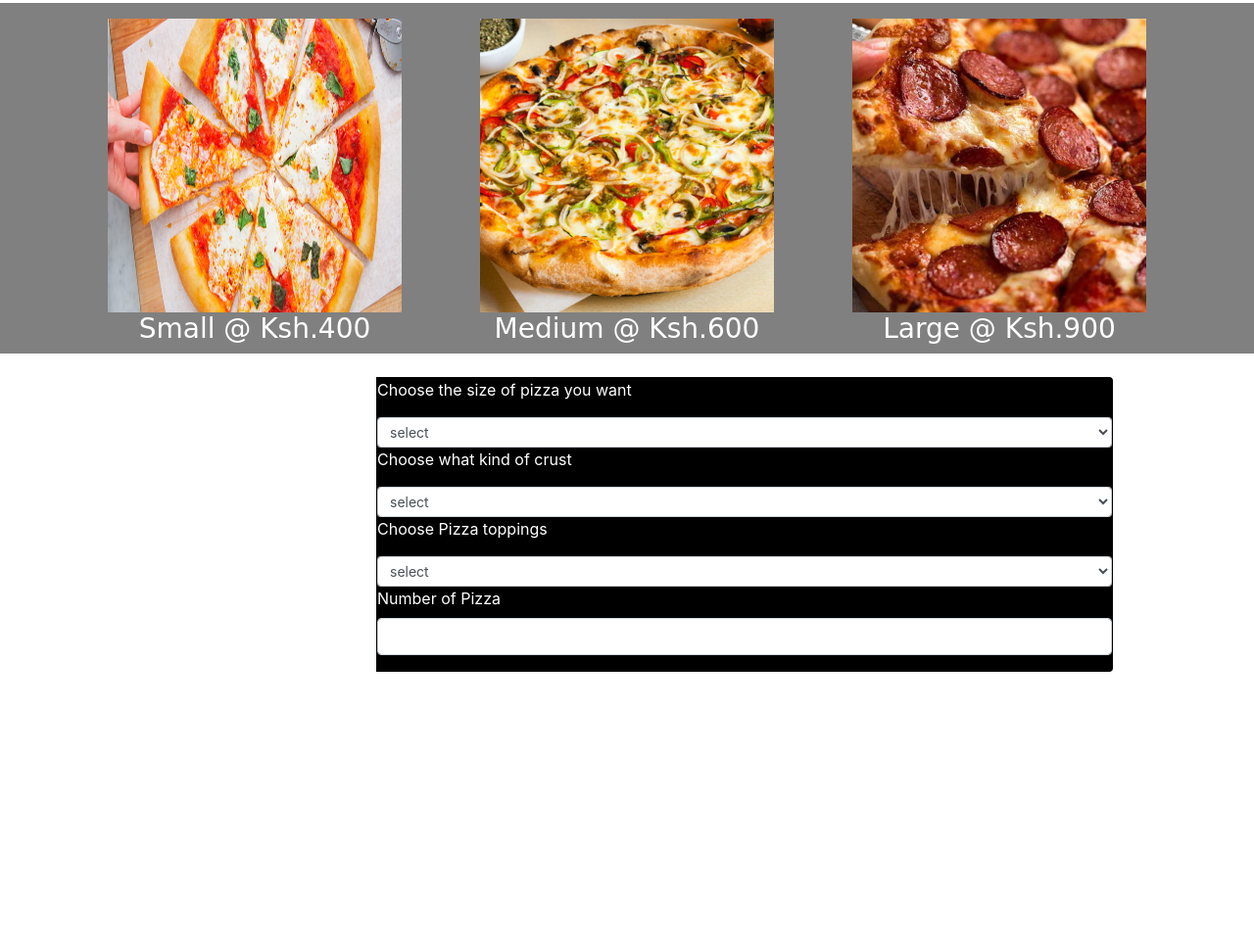
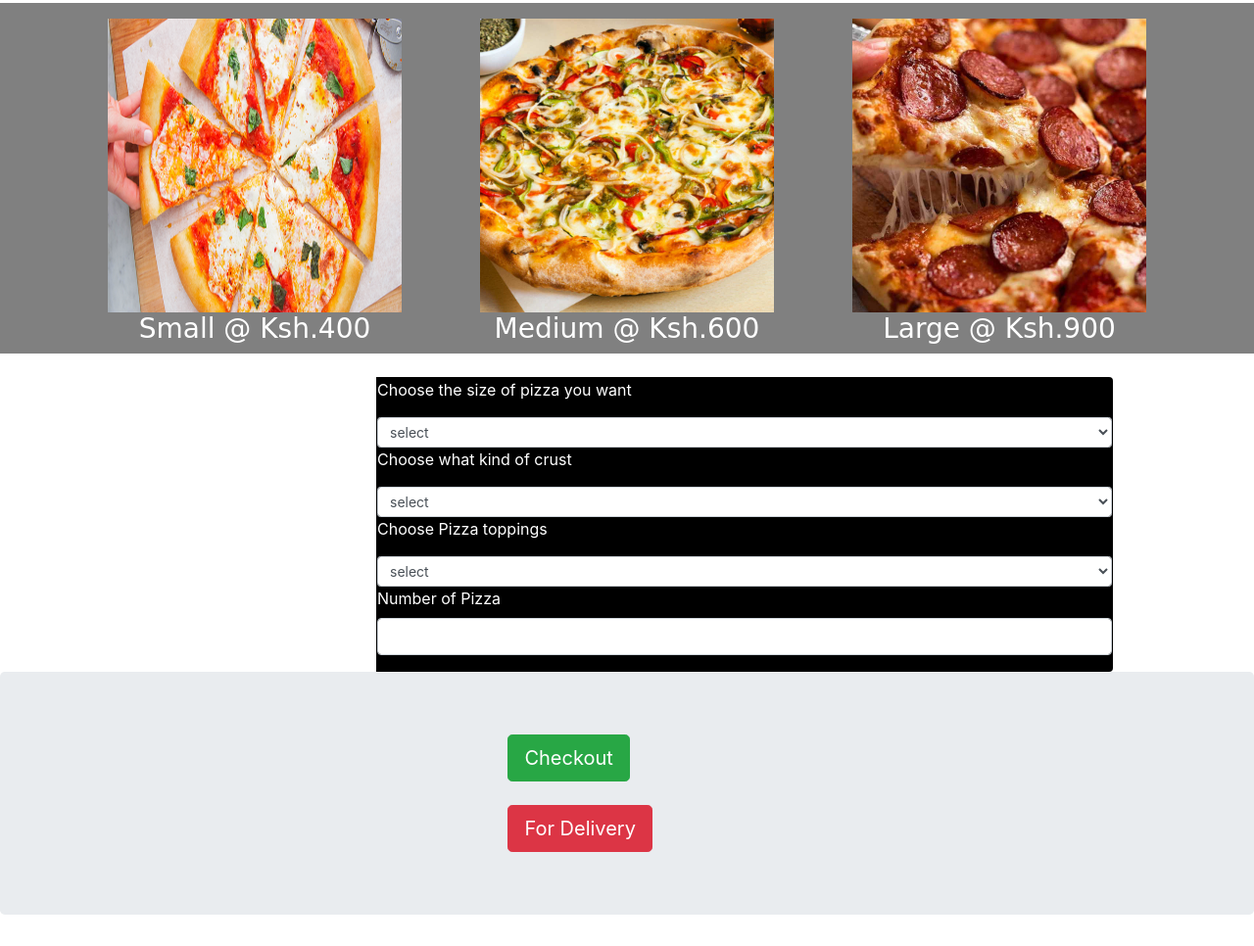
Before and after one commit to EugeneMaz10/pizza, a plain HTML site: page index.html in a window 1280 px wide. Shown: the part 475-1441 px from the top of the page at 98% size. Before the commit the page ends 1161 px from the top, so only its background shows below. Drawn offline with nearby package versions, Linux system fonts and the light colour scheme; a web font is replaced by a local one.

Commit message:
checkout buttons added

```diff
--- a/index.html
+++ b/index.html
@@ -89,9 +89,15 @@
         <label for="">Number of Pizza </label>
         <input type="number" class="form-control" id="year" placeholder="" required  min="1"/>
       </div>
+
 </div>
+
 </form>
-
+<div class="jumbotron">
+<button type="button" class="btn btn-success btn-lg" style="margin-left: 40%;">Checkout</button>
+<br><br>
+<button type="button" class="btn btn-danger btn-lg" style="margin-left: 40%;">For Delivery</button>
+</div>
 
 
     <script src="https://code.jquery.com/jquery-3.5.1.js"
```
Also changed, not shown: js/scripts.js (line endings or trailing spaces).
